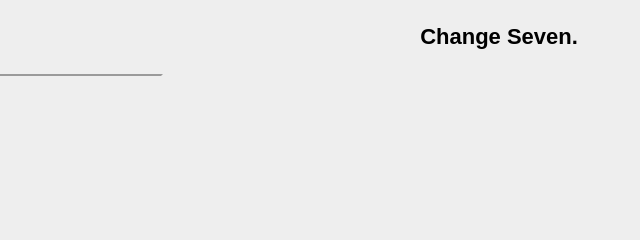
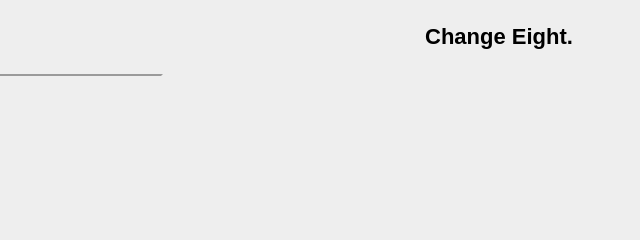
Before and after one commit to latricklaosiri/final-Project, a plain HTML site: page index.html in a window 1280 px wide. Shown: the full height of the page, 141-781 px from the left. Drawn offline with Linux system fonts and the light colour scheme.

Commit message:
More Changes

```diff
--- a/Code/JSCODE/program1.html
+++ b/Code/JSCODE/program1.html
@@ -22,7 +22,6 @@
 <script src="js/Election.js"></script>
 <script src="js/Ballot.js"></script>
 -->
-<script src="testFiles/pixi.min.js"></script>
 
 <script src="testFiles/test4.js"></script>
 <!--
--- a/index.html
+++ b/index.html
@@ -24,7 +24,7 @@
 
 <body>
   <div class="Opening">
-    <p><strong>Change Seven.</strong></p>
+    <p><strong>Change Eight.</strong></p>
   </div>
   <iframe src="Code/JSCODE/program1.html" scrolling="no"></iframe>
 
```
Also changed, not shown: Code/JSCODE/interaction/pixi.min.js (added), Code/JSCODE/testFiles/pixi.min.js (deleted).
